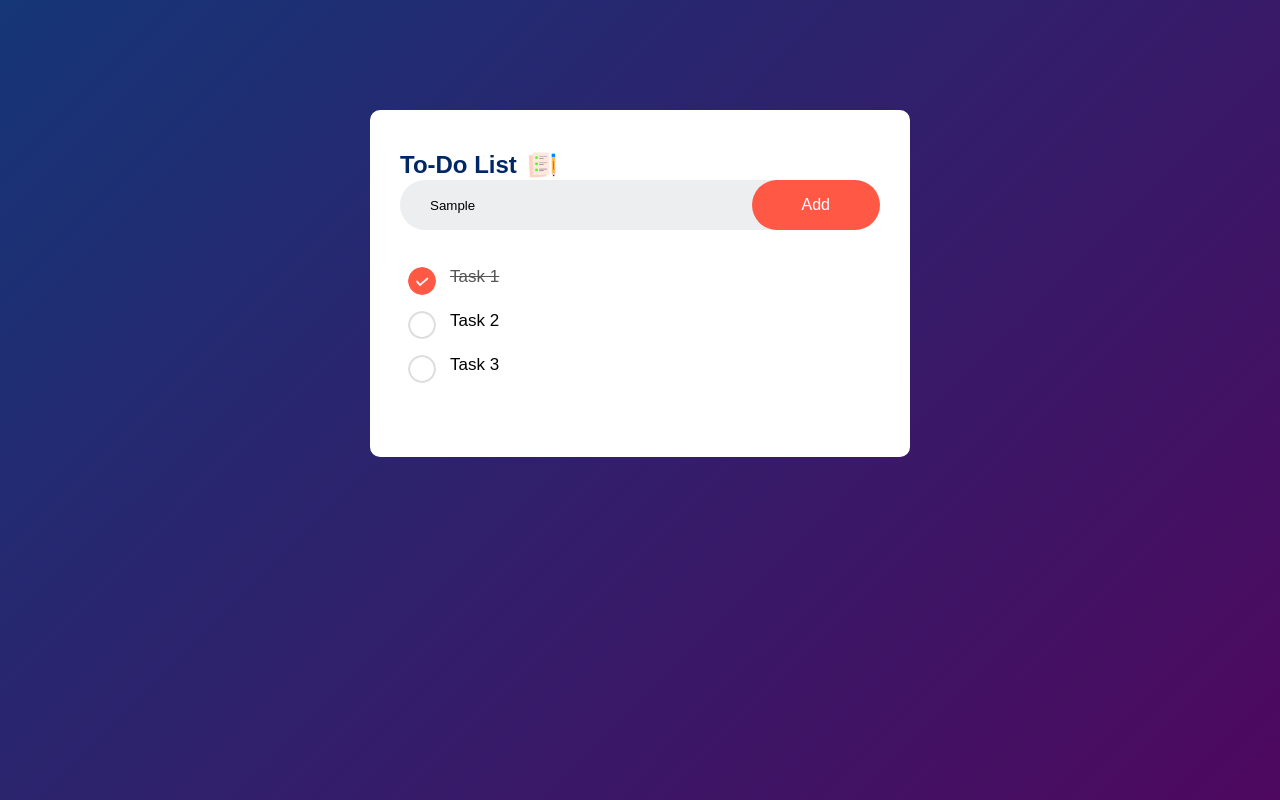
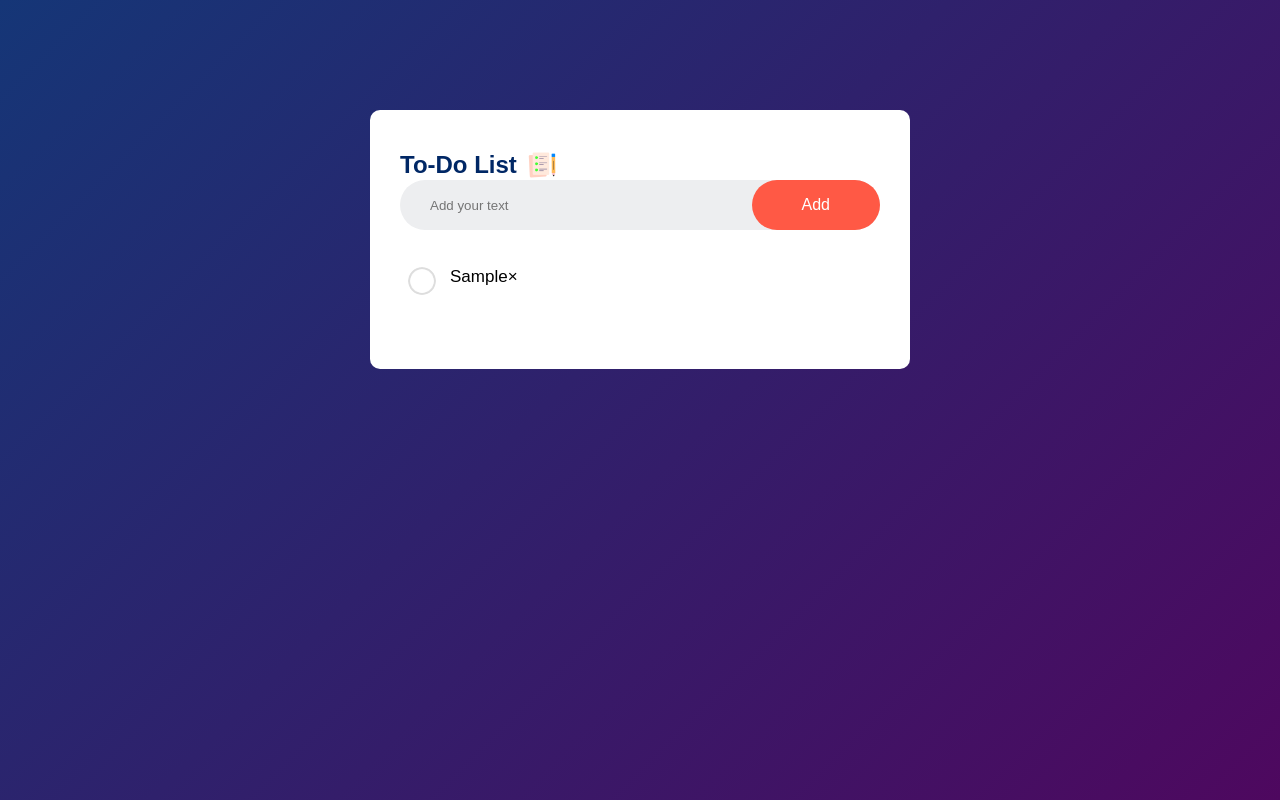
Before and after one commit to HasinAbrer/To-do-app-without-database, a plain HTML site: page index.html in a window 1280 px wide. Both pictures are taken after typing "Sample" into the empty fields and a click on the button "Add". Drawn offline with Linux system fonts and the light colour scheme.

Commit message:
add javascript

```diff
--- a/index.html
+++ b/index.html
@@ -12,15 +12,16 @@
                 <h2> To-Do List <img src = "images/icon.png"></h2>
                 <div class="row">
                     <input type = "text" id = "input-box" placeholder="Add your text">
-                    <button> Add </button>
+                    <button onclick="addTask ()"> Add </button>
                 </div>
 
                 <ul id = "list-container">
-                <li class = "checked"> Task 1 </li>
+                <!-- <li class = "checked"> Task 1 </li>
                 <li> Task 2 </li>
-                <li> Task 3 </li>
+                <li> Task 3 </li> -->
                 </ul>
             </div>
         </div>
+        <script src = "script.js"></script>
     </body>
 </html>
--- /dev/null
+++ b/script.js
@@ -0,0 +1,17 @@
+const inputBox = document.getElementById("input-box");
+const listContainer = document.getElementById("list-container");
+
+function addTask () {
+    if (inputBox.value == '') {
+        alert ("You must write something!");
+    }
+    else {
+        let li = document.createElement ("li");
+        li.innerHTML = inputBox.value;
+        listContainer.appendChild (li);
+        let span = document.createElement ("span");
+        span.innerHTML = "\u00d7";
+        li.appendChild (span);
+    }
+    inputBox.value = "";
+}
```
